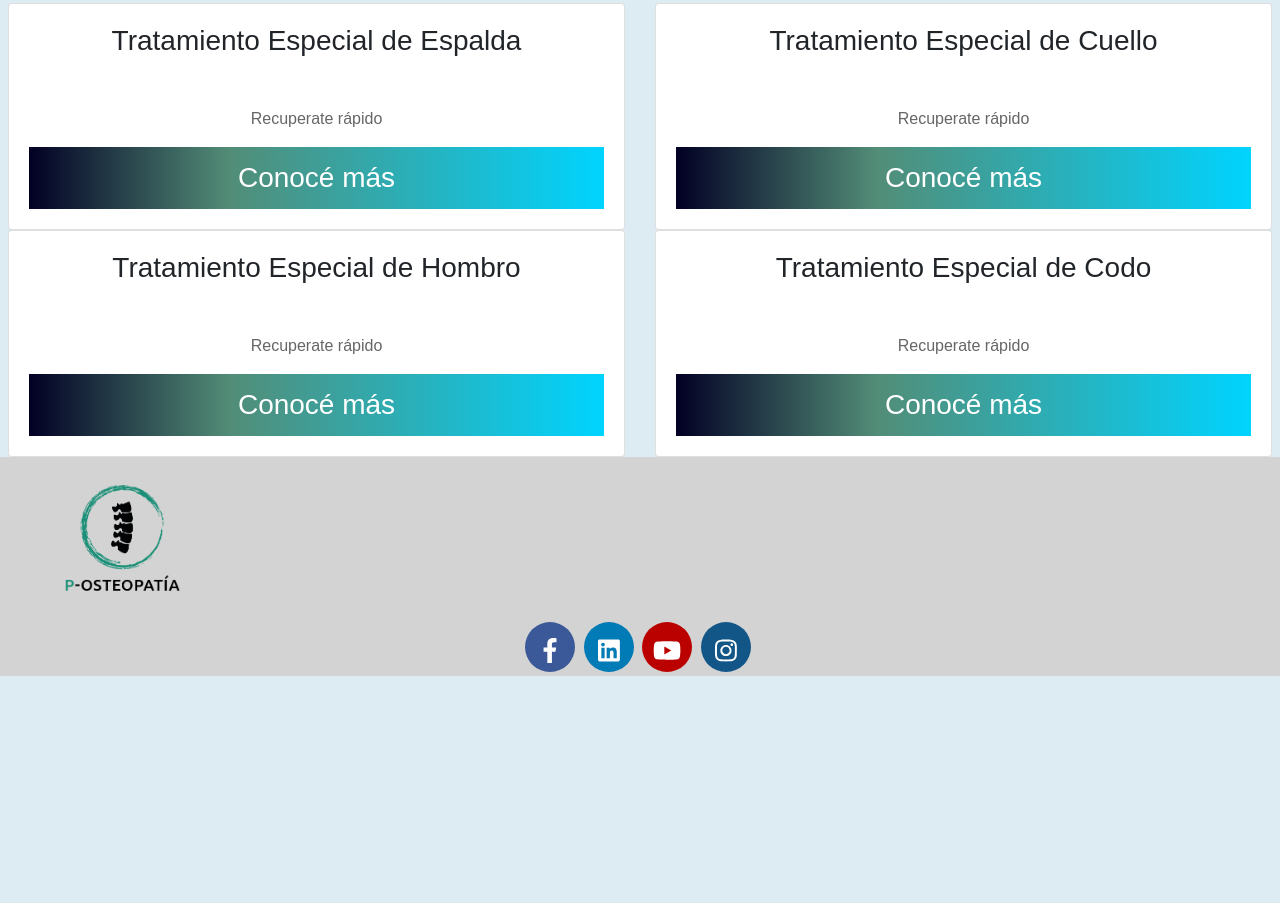
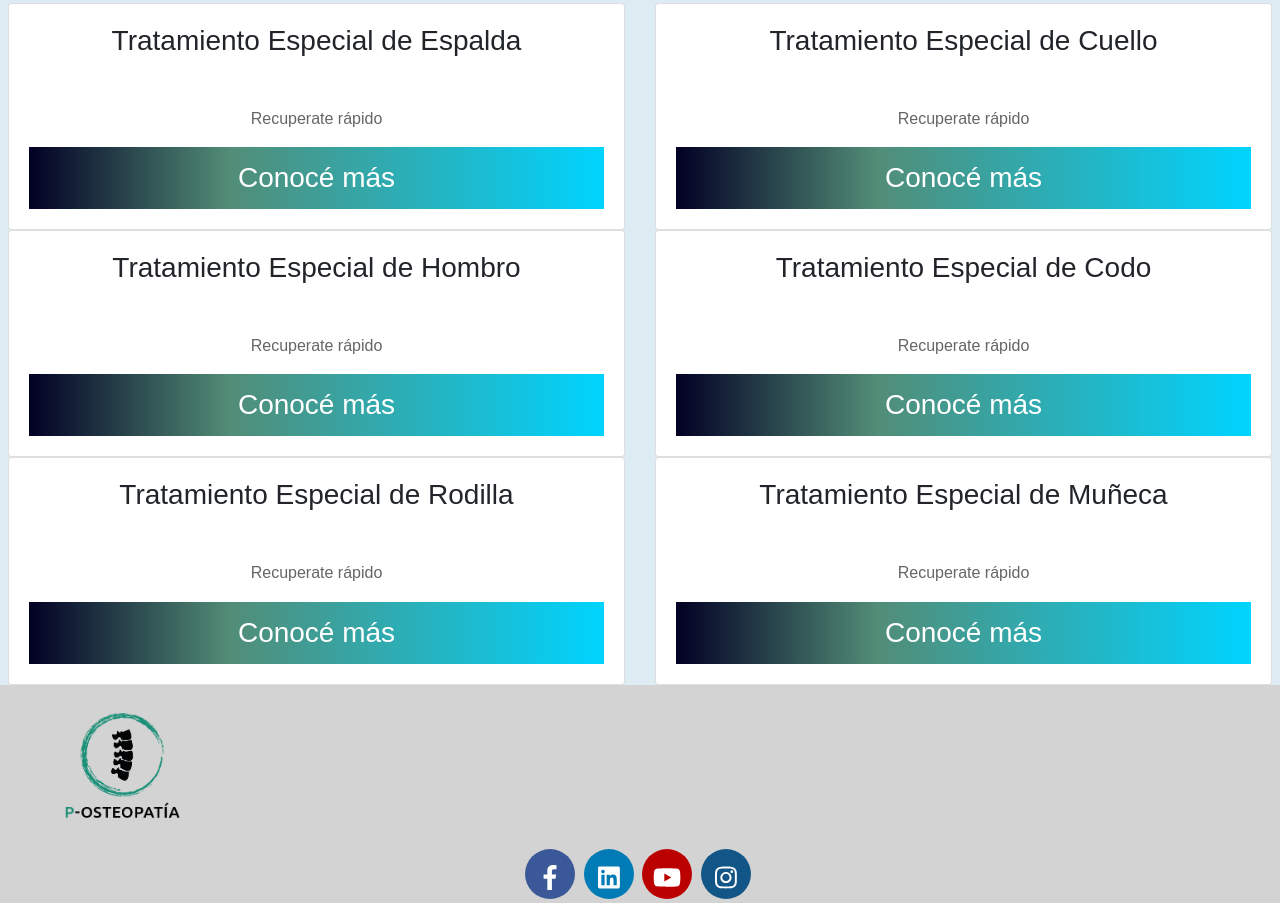
Before and after one commit to juanfstillo/osteopatiapozzo, a website: page pages/consejos.html in a window 1280 px wide. Shown: the part 609-1512 px from the top of the page. Before the commit the page ends 1285 px from the top, so only its background shows below. Drawn offline with nearby package versions, Linux system fonts and the light colour scheme.

Commit message:
cambios en consejos nuevamente

```diff
--- a/pages/consejos.html
+++ b/pages/consejos.html
@@ -176,6 +176,26 @@
   </div>
 </div>
 
+<div class="row px-2">
+  <div class="col-sm-6">
+    <div class="card">
+      <div class="card-body">
+        <h5 class="card-title">Tratamiento Especial de Rodilla</h5>
+        <p class="card-text">Recuperate rápido</p>
+        <button class="article-button">Conocé más</button>
+      </div>
+    </div>
+  </div>
+  <div class="col-sm-6">
+    <div class="card">
+      <div class="card-body">
+        <h5 class="card-title">Tratamiento Especial de Muñeca</h5>
+        <p class="card-text">Recuperate rápido</p>
+        <button class="article-button">Conocé más</button>
+      </div>
+    </div>
+  </div>
+</div>
 
     <footer>
         <div class="img-footer">
```
